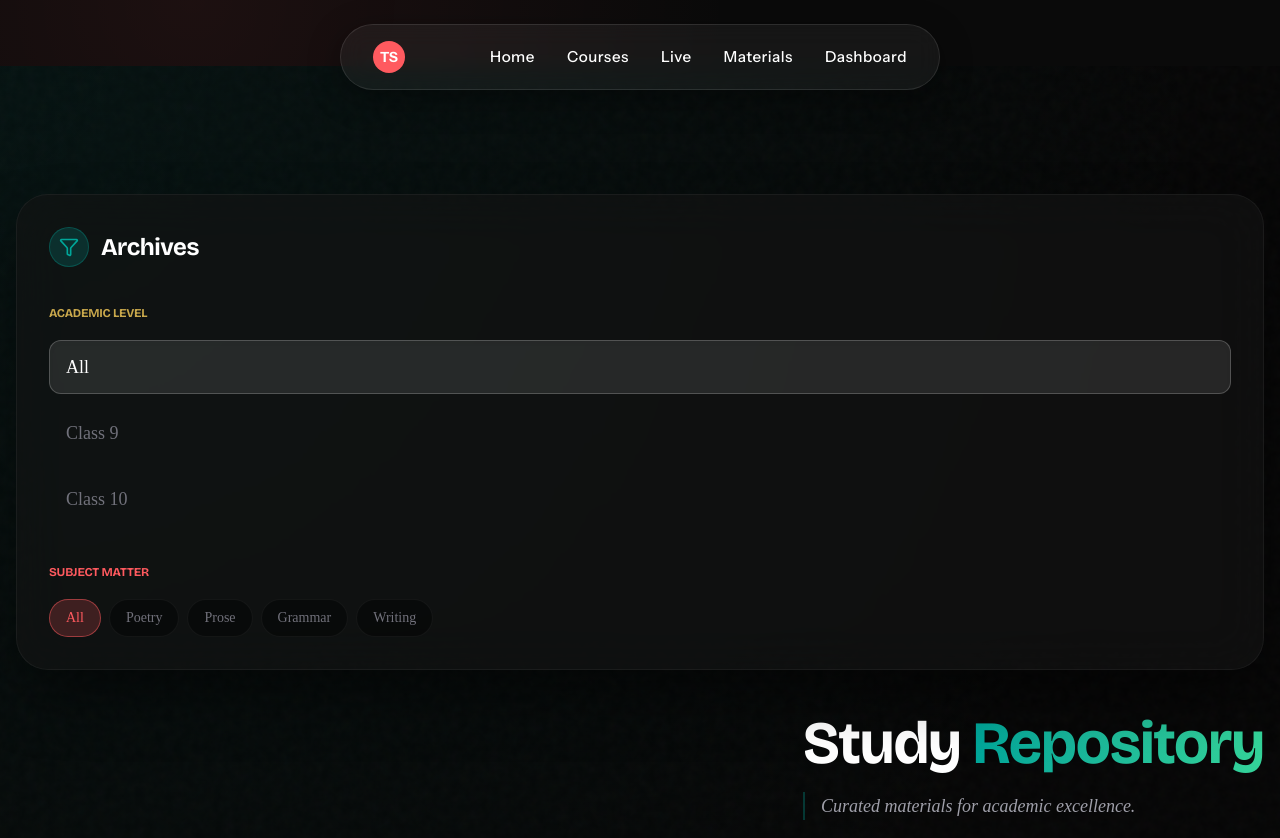
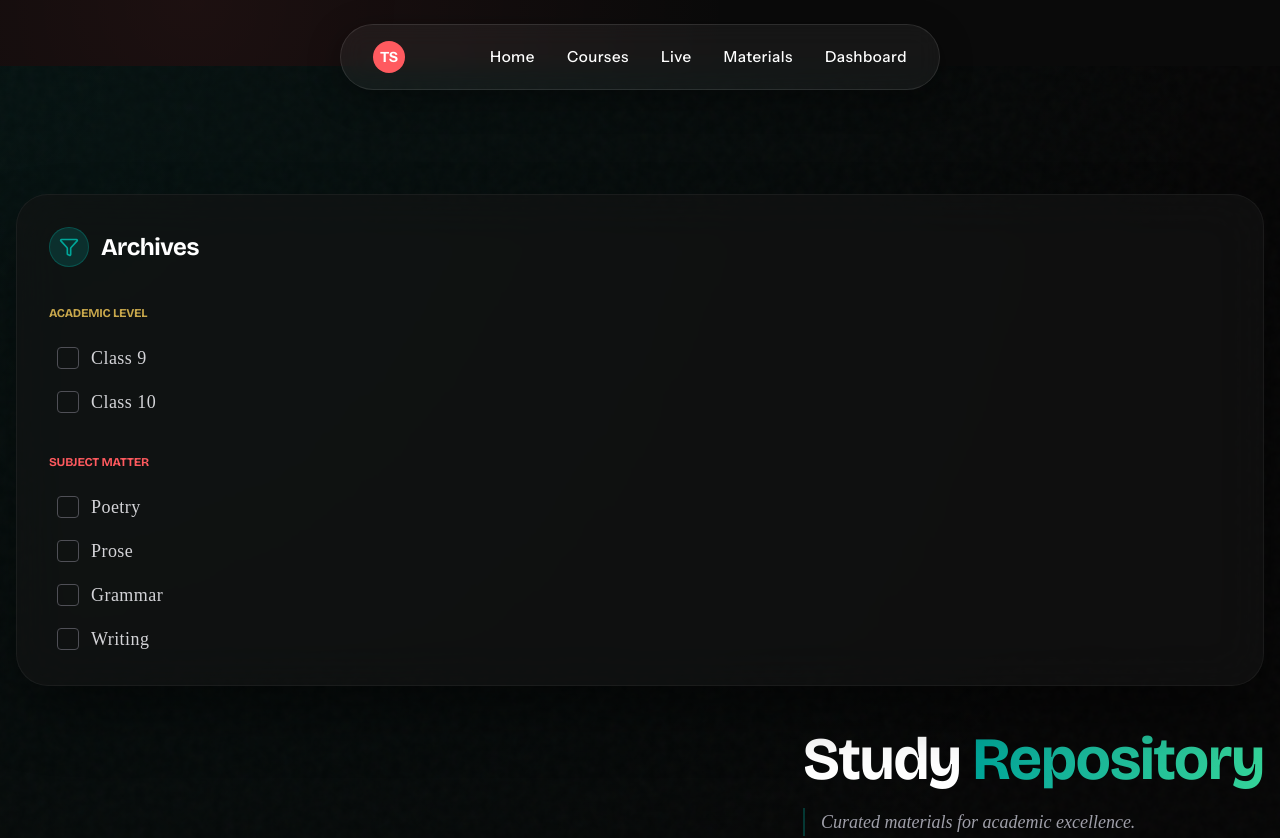
Before and after one commit to opgamer3455e/SirTanuj, a React (Vite) app: page /study-materials in a window 1280 px wide. Shown: the top 838 px of the page. Built offline with nearby package versions, Linux system fonts and the light colour scheme.

Commit message:
feat: add AnimatedCheckbox and implement multi-select filtering on StudyMaterialsPage

```diff
--- a/package.json
+++ b/package.json
@@ -16,7 +16,8 @@
     "react": "^19.2.7",
     "react-dom": "^19.2.7",
     "react-intersection-observer": "^10.0.3",
-    "react-router-dom": "^7.18.0"
+    "react-router-dom": "^7.18.0",
+    "styled-components": "^6.4.3"
   },
   "devDependencies": {
     "@tailwindcss/vite": "^4.3.1",
--- /dev/null
+++ b/src/components/ui/AnimatedCheckbox.tsx
@@ -0,0 +1,115 @@
+import React from 'react';
+import styled from 'styled-components';
+
+interface CheckboxProps {
+  id: string;
+  label: string;
+  checked: boolean;
+  onChange: () => void;
+}
+
+const AnimatedCheckbox = ({ id, label, checked, onChange }: CheckboxProps) => {
+  return (
+    <StyledWrapper>
+      <div className="checkbox-wrapper-46">
+        <input
+          type="checkbox"
+          id={id}
+          className="inp-cbx"
+          checked={checked}
+          onChange={onChange}
+        />
+        <label htmlFor={id} className="cbx">
+          <span>
+            <svg viewBox="0 0 12 10" height="10px" width="12px">
+              <polyline points="1.5 6 4.5 9 10.5 1" />
+            </svg>
+          </span>
+          <span className="font-['Playfair_Display'] text-lg text-zinc-300 tracking-wide">{label}</span>
+        </label>
+      </div>
+    </StyledWrapper>
+  );
+}
+
+const StyledWrapper = styled.div`
+  .checkbox-wrapper-46 input[type="checkbox"] {
+    display: none;
+    visibility: hidden;
+  }
+
+  .checkbox-wrapper-46 .cbx {
+    margin: auto;
+    -webkit-user-select: none;
+    user-select: none;
+    cursor: pointer;
+    display: flex;
+    align-items: center;
+  }
+  .checkbox-wrapper-46 .cbx span {
+    display: inline-block;
+    vertical-align: middle;
+    transform: translate3d(0, 0, 0);
+  }
+  .checkbox-wrapper-46 .cbx span:first-child {
+    position: relative;
+    width: 22px;
+    height: 22px;
+    border-radius: 4px;
+    transform: scale(1);
+    vertical-align: middle;
+    border: 1px solid #4f4f56;
+    transition: all 0.2s ease;
+    margin-right: 12px;
+  }
+  .checkbox-wrapper-46 .cbx span:first-child svg {
+    position: absolute;
+    top: 5px;
+    left: 4px;
+    fill: none;
+    stroke: #ffffff;
+    stroke-width: 2;
+    stroke-linecap: round;
+    stroke-linejoin: round;
+    stroke-dasharray: 16px;
+    stroke-dashoffset: 16px;
+    transition: all 0.3s ease;
+    transition-delay: 0.1s;
+    transform: translate3d(0, 0, 0);
+  }
+  .checkbox-wrapper-46 .cbx span:first-child:before {
+    content: "";
+    width: 100%;
+    height: 100%;
+    background: #FF5A5F;
+    display: block;
+    transform: scale(0);
+    opacity: 1;
+    border-radius: 50%;
+  }
+  .checkbox-wrapper-46 .cbx:hover span:first-child {
+    border-color: #FF5A5F;
+  }
+
+  .checkbox-wrapper-46 .inp-cbx:checked + .cbx span:first-child {
+    background: #FF5A5F;
+    border-color: #FF5A5F;
+    animation: wave-46 0.4s ease;
+  }
+  .checkbox-wrapper-46 .inp-cbx:checked + .cbx span:first-child svg {
+    stroke-dashoffset: 0;
+  }
+  .checkbox-wrapper-46 .inp-cbx:checked + .cbx span:first-child:before {
+    transform: scale(3.5);
+    opacity: 0;
+    transition: all 0.6s ease;
+  }
+
+  @keyframes wave-46 {
+    50% {
+      transform: scale(0.9);
+    }
+  }
+`;
+
+export default AnimatedCheckbox;
--- a/src/pages/StudyMaterialsPage.tsx
+++ b/src/pages/StudyMaterialsPage.tsx
@@ -1,6 +1,7 @@
 import { useState } from 'react';
 import { motion, AnimatePresence } from 'framer-motion';
 import { FileText, Play, Download, Search, Filter, BookOpen } from 'lucide-react';
+import AnimatedCheckbox from '../components/ui/AnimatedCheckbox';
 
 const mockMaterials = [
   { id: 1, title: 'The Road Not Taken - Deep Analytical Breakdown', type: 'PDF', category: 'Poetry', class: 'Class 9', size: '2.4 MB', featured: true },
@@ -13,13 +14,25 @@ const mockMaterials = [
 ];
 
 export default function StudyMaterialsPage() {
-  const [activeClass, setActiveClass] = useState('All');
-  const [activeCategory, setActiveCategory] = useState('All');
+  const [activeClasses, setActiveClasses] = useState<string[]>([]);
+  const [activeCategories, setActiveCategories] = useState<string[]>([]);
   const [searchQuery, setSearchQuery] = useState('');
 
+  const toggleClass = (cls: string) => {
+    setActiveClasses(prev =>
+      prev.includes(cls) ? prev.filter(c => c !== cls) : [...prev, cls]
+    );
+  };
+
+  const toggleCategory = (cat: string) => {
+    setActiveCategories(prev =>
+      prev.includes(cat) ? prev.filter(c => c !== cat) : [...prev, cat]
+    );
+  };
+
   const filteredMaterials = mockMaterials.filter(m =>
-    (activeClass === 'All' || m.class === activeClass) &&
-    (activeCategory === 'All' || m.category === activeCategory) &&
+    (activeClasses.length === 0 || activeClasses.includes(m.class)) &&
+    (activeCategories.length === 0 || activeCategories.includes(m.category)) &&
     (m.title.toLowerCase().includes(searchQuery.toLowerCase()))
   );
 
@@ -45,32 +58,32 @@ export default function StudyMaterialsPage() {
 
             {/* Class Filter */}
             <div className="mb-10">
-              <h4 className="text-xs font-bold text-[#C9A84C] uppercase tracking-widest mb-5">Academic Level</h4>
-              <div className="flex flex-col gap-3">
-                {['All', 'Class 9', 'Class 10'].map(cls => (
-                  <button
+              <h4 className="text-xs font-bold text-[#C9A84C] uppercase tracking-widest mb-6">Academic Level</h4>
+              <div className="flex flex-col gap-4 pl-2">
+                {['Class 9', 'Class 10'].map(cls => (
+                  <AnimatedCheckbox
                     key={cls}
-                    onClick={() => setActiveClass(cls)}
-                    className={`text-left px-4 py-3 rounded-xl transition-all duration-300 font-['Playfair_Display'] text-lg ${activeClass === cls ? 'bg-white/10 text-white border border-white/20 shadow-inner' : 'text-zinc-500 hover:text-zinc-300 hover:bg-white/5 border border-transparent'}`}
-                  >
-                    {cls}
-                  </button>
+                    id={`class-${cls}`}
+                    label={cls}
+                    checked={activeClasses.includes(cls)}
+                    onChange={() => toggleClass(cls)}
+                  />
                 ))}
               </div>
             </div>
 
             {/* Category Filter */}
             <div>
-              <h4 className="text-xs font-bold text-[#FF5A5F] uppercase tracking-widest mb-5">Subject Matter</h4>
-              <div className="flex flex-wrap gap-2">
-                {['All', 'Poetry', 'Prose', 'Grammar', 'Writing'].map(cat => (
-                  <button
+              <h4 className="text-xs font-bold text-[#FF5A5F] uppercase tracking-widest mb-6">Subject Matter</h4>
+              <div className="flex flex-col gap-4 pl-2">
+                {['Poetry', 'Prose', 'Grammar', 'Writing'].map(cat => (
+                  <AnimatedCheckbox
                     key={cat}
-                    onClick={() => setActiveCategory(cat)}
-                    className={`px-4 py-2 rounded-full transition-all duration-300 font-['Playfair_Display'] text-sm ${activeCategory === cat ? 'bg-[#FF5A5F]/20 text-[#FF5A5F] border border-[#FF5A5F]/50' : 'bg-black/40 text-zinc-500 hover:text-zinc-300 border border-white/5 hover:border-white/20'}`}
-                  >
-                    {cat}
-                  </button>
+                    id={`category-${cat}`}
+                    label={cat}
+                    checked={activeCategories.includes(cat)}
+                    onChange={() => toggleCategory(cat)}
+                  />
                 ))}
               </div>
             </div>
```
Also changed, not shown: 1 other file (tests, documents, lock files or other folders).
